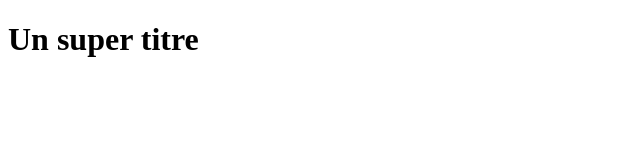
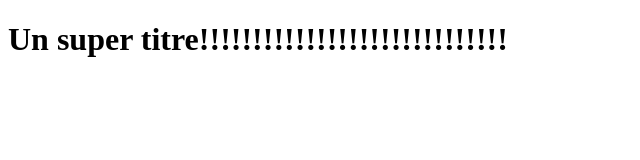
Before and after one commit to Alix541/OpenClassRoomProject, a plain HTML site: page index.html in a window 1280 px wide. Shown: the whole page, without its empty margins (0-640 px from the left). Drawn offline with Linux system fonts and the light colour scheme.

Commit message:
Modification du titre H1

```diff
--- a/index.html
+++ b/index.html
@@ -5,6 +5,6 @@
    <link rel="stylesheet" type="text/css" href="styles.css">
 </head>
 <body>
-   <h1>Un super titre</h1>
+   <h1>Un super titre!!!!!!!!!!!!!!!!!!!!!!!!!!!!!</h1>
 </body>
 </html>
```
